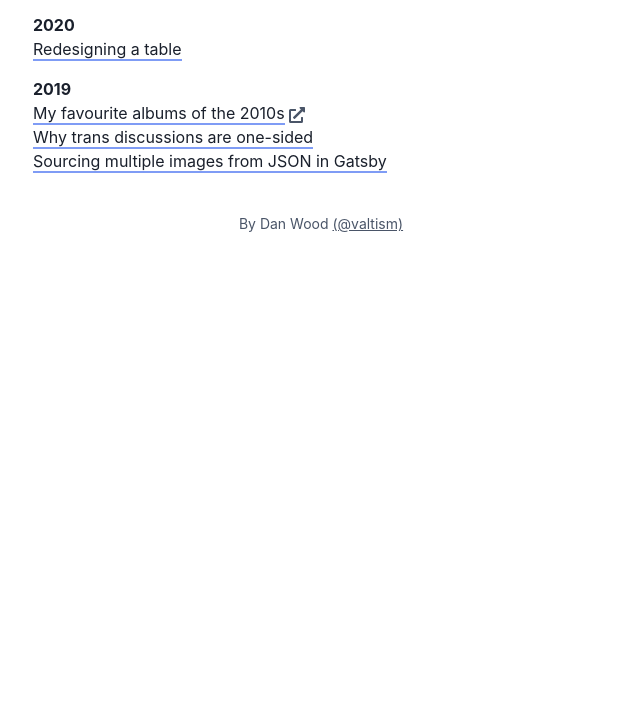
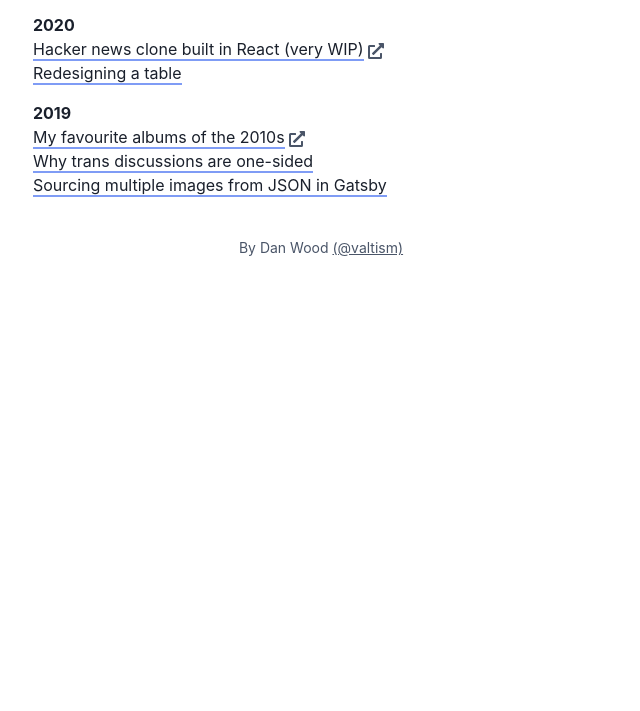
Before and after one commit to valtism/valtism.github.io, a website: page index.html in a window 1280 px wide. Shown: the part 89-800 px from the top of the page, without its empty margins (319-959 px from the left). Drawn offline with Linux system fonts and the light colour scheme.

Commit message:
Fixed the hacker news app, so it's back

```diff
--- a/index.html
+++ b/index.html
@@ -37,7 +37,7 @@
     </header>
     <main class="max-w-xl mx-auto my-4">
       <div class="mt-4 font-bold">2020</div>
-      <!-- <div>
+      <div>
         <a
           class="border-b-2 border-indigo-400"
           href="http://hacker-news-valtism.netlify.com"
@@ -52,7 +52,7 @@
             d="M432 320h-32a16 16 0 00-16 16v112H64V128h144a16 16 0 0016-16V80a16 16 0 00-16-16H48a48 48 0 00-48 48v352a48 48 0 0048 48h352a48 48 0 0048-48V336a16 16 0 00-16-16zM488 0H360c-21.37 0-32.05 25.91-17 41l35.73 35.73L135 320.37a24 24 0 000 34L157.67 377a24 24 0 0034 0l243.61-243.68L471 169c15 15 41 4.5 41-17V24a24 24 0 00-24-24z"
           />
         </svg>
-      </div> -->
+      </div>
       <div>
         <a
           class="border-b-2 border-indigo-400"
```
